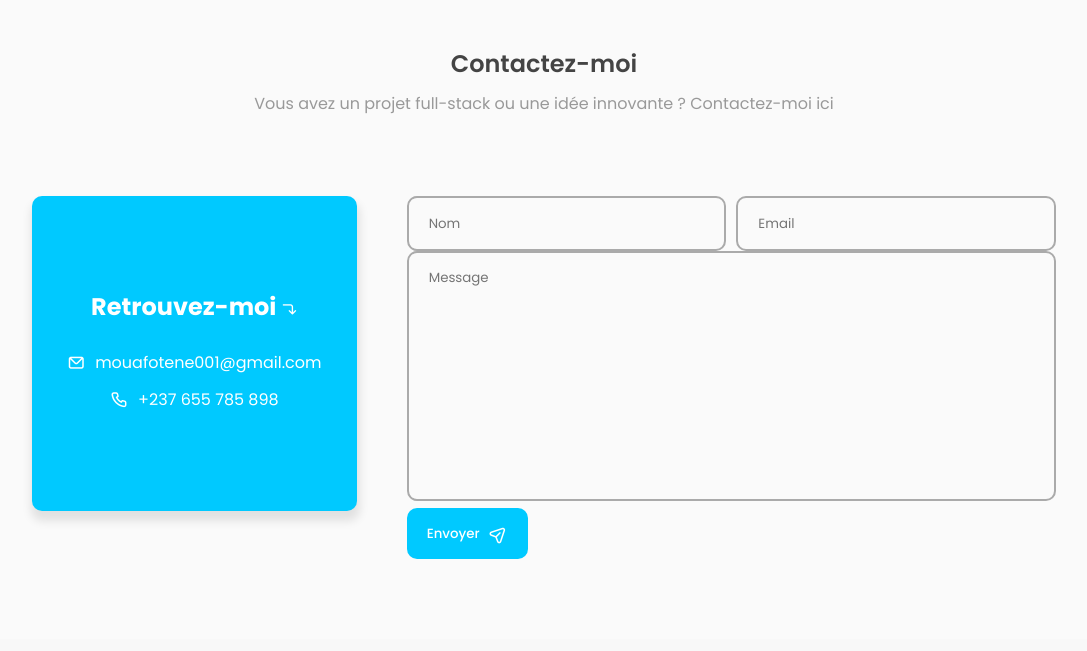
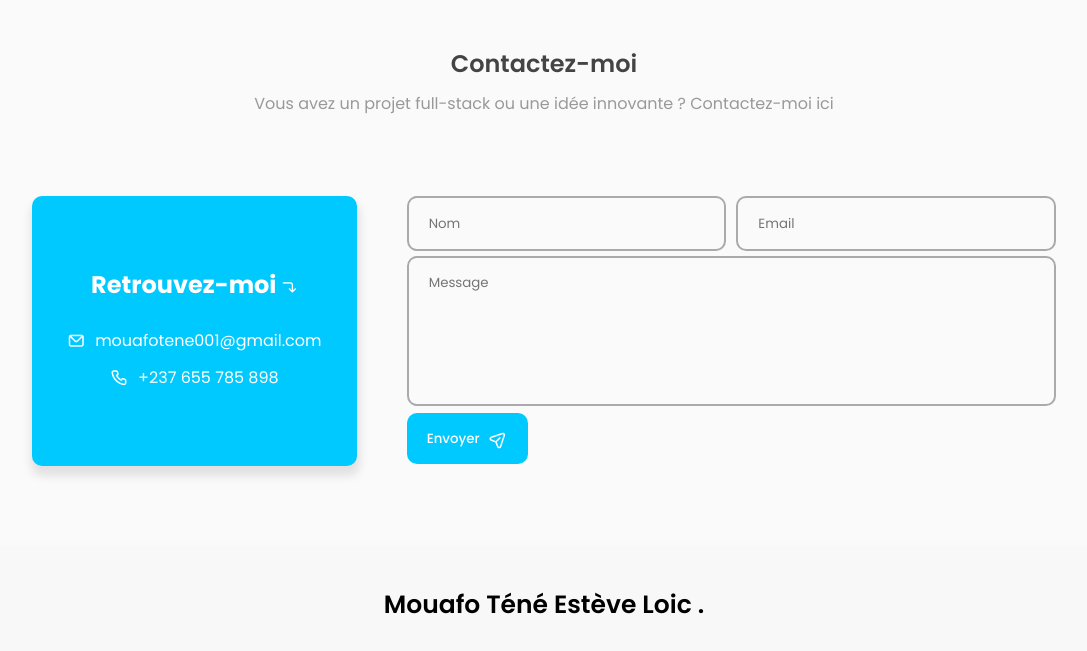
Before and after one commit to mouafo237/portfolio, a plain HTML site: page index.html in a window 1280 px wide. Shown: the part 1986-2637 px from the top of the page, without its empty margins (96-1183 px from the left). Drawn offline with nearby package versions, Linux system fonts and the light colour scheme; some packages are replaced by stand-ins of ours; a script that the page names is missing.

Commit message:
Update style.css

```diff
--- a/style.css
+++ b/style.css
@@ -419,7 +419,7 @@ h3{
 	align-items: center;
 	padding: 20px 30px;
 	width: 100%;
-	height: 315px;
+	height: 270px;
 	background: var(--second-color);
 	border-radius: 10px;
 	box-shadow: 1px 8px 10px 2px var(--first-shadow-color);
@@ -472,11 +472,12 @@ h3{
 }
 textarea{
 	width: 100%;
-	height: 250px;
+	height: 150px;
 	background: transparent;
 	border: 2px solid #AAA;
 	border-radius: 10px;
 	padding: 15px 20px;
+	margin-top: 5px;
 	outline: none;
 	resize: none;
 }
```
